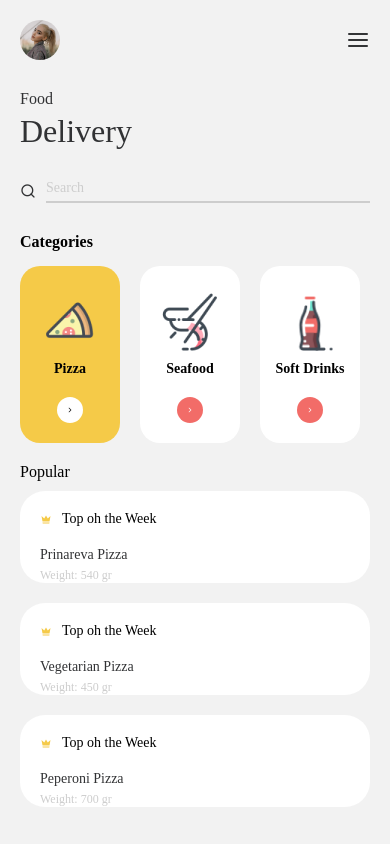
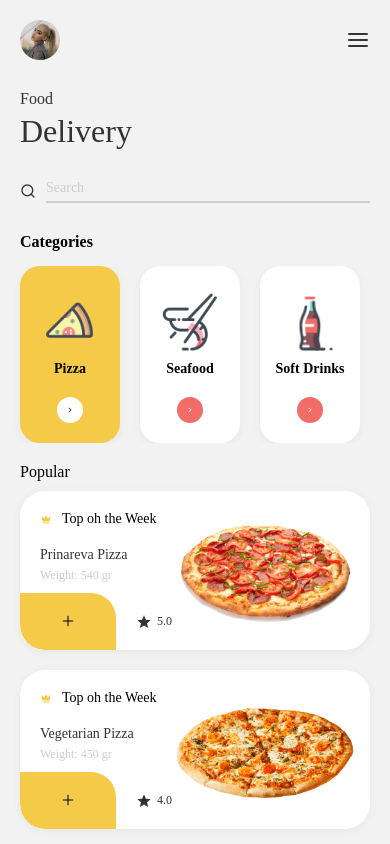
Before and after one commit to Chreyd/FoodUI, a React Native app: screen /Home in a window 390 px wide. Built offline with nearby package versions, Linux system fonts and the light colour scheme.

Commit message:
Home finish

```diff
--- a/components/Home.js
+++ b/components/Home.js
@@ -5,6 +5,7 @@ import {
   SafeAreaView,
   Image,
   FlatList,
+  ScrollView,
 } from 'react-native';
 import React from 'react';
 import Feather from 'react-native-vector-icons/Feather';
@@ -52,6 +53,7 @@ const Home = () => {
 
   return (
     <View style={styles.container}>
+      <ScrollView contentInsetAdjustmentBehavior="automatic" showsVerticalScrollIndicator={false} >
         {/* Header */}
 
         <SafeAreaView>
@@ -96,6 +98,7 @@ const Home = () => {
           <Text style={styles.popularTitle}>Popular</Text>
           {popularData.map(item => (
             <View
+              key={item.title}
               style={[
                 styles.popularCardWrapper,
                 {
@@ -119,13 +122,28 @@ const Home = () => {
                     </Text>
                   </View>
                 </View>
-              <View>
+                <View style={styles.popularCardBottom}>
+                  <View style={styles.addPizzaBottom}>
+                    <Feather name="plus" size={16} color={colors.textDark} />
+                  </View>
+                  <View style={styles.ratingWrapper}>
+                    <MaterialCommunityIcons
+                      name="star"
+                      size={16}
+                      color={colors.textDark}
+                    />
+                    <Text style={styles.rating}>{item.rating} </Text>
+                  </View>
+                </View>
+              </View>
 
-              </View>
+              <View style={styles.popularCardRight}>
+                <Image source={item.image} style={styles.popularCardImage} />
               </View>
             </View>
           ))}
         </View>
+      </ScrollView>
     </View>
   );
 };
@@ -196,6 +214,14 @@ const styles = StyleSheet.create({
     backgroundColor: colors.primary,
     marginRight: 20,
     borderRadius: 20,
+    shadowColor: colors.black,
+    shadowOffset: {
+      width: 0,
+      height: 2
+    },
+    shadowOpacity: 0.05,
+    shadowRadius: 10,
+    elevation: 2,
   },
   categoryItemImage: {
     width: 60,
@@ -236,6 +262,15 @@ const styles = StyleSheet.create({
     paddingTop: 20,
     paddingLeft: 20,
     flexDirection: 'row',
+    overflow: 'hidden',
+    shadowColor: colors.black,
+    shadowOffset: {
+      width: 0,
+      height: 2
+    },
+    shadowOpacity: 0.05,
+    shadowRadius: 10,
+    elevation: 2,
   },
   popularTopWrapper: {
     flexDirection: 'row',
@@ -252,7 +287,7 @@ const styles = StyleSheet.create({
   popularTitlestitle: {
     fontFamily: 'Montserrat-SemiBold',
     fontSize: 14,
-    color: colors.textDark
+    color: colors.textDark,
   },
   popularTitlesWeight: {
     fontFamily: 'Montserrat-Medium',
@@ -260,6 +295,38 @@ const styles = StyleSheet.create({
     color: colors.textLight,
     marginTop: 5,
   },
+  popularCardBottom: {
+    flexDirection: 'row',
+    alignItems: 'center',
+    marginTop: 10,
+    marginLeft: -20,
+  },
+  addPizzaBottom: {
+    backgroundColor: colors.primary,
+    paddingHorizontal: 40,
+    paddingVertical: 20,
+    borderTopRightRadius: 25,
+    borderBottomLeftRadius: 25,
+  },
+  ratingWrapper: {
+    flexDirection: 'row',
+    alignItems: 'center',
+    marginLeft: 20,
+  },
+  rating: {
+    fontFamily: 'Montserrat-SemiBold',
+    color: colors.textDark,
+    fontSize: 12,
+    marginLeft: 5,
+  },
+  popularCardRight: {
+    marginLeft: -5,
+  },
+  popularCardImage: {
+    width: 190,
+    height: 125,
+    resizeMode: 'contain',
+  },
 });
 
 export default Home;
```
Lines whose indentation alone changed are shown as unchanged.
